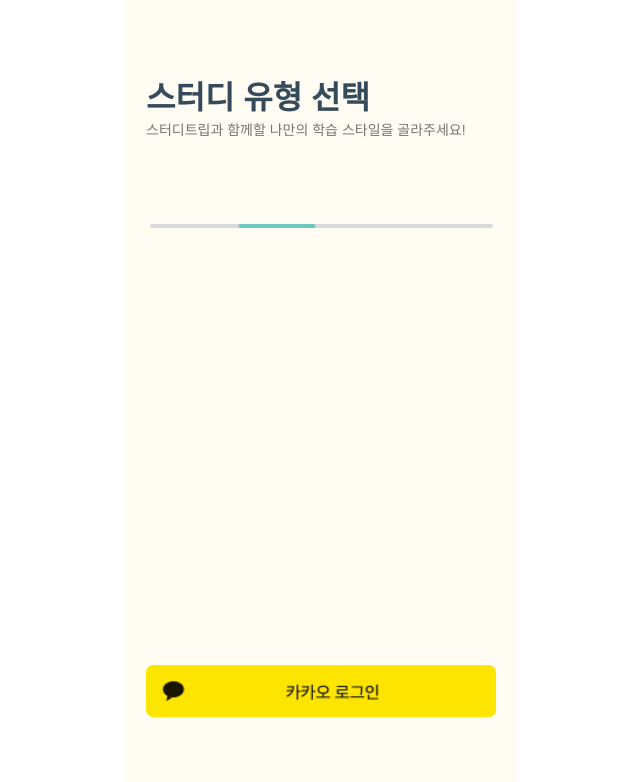
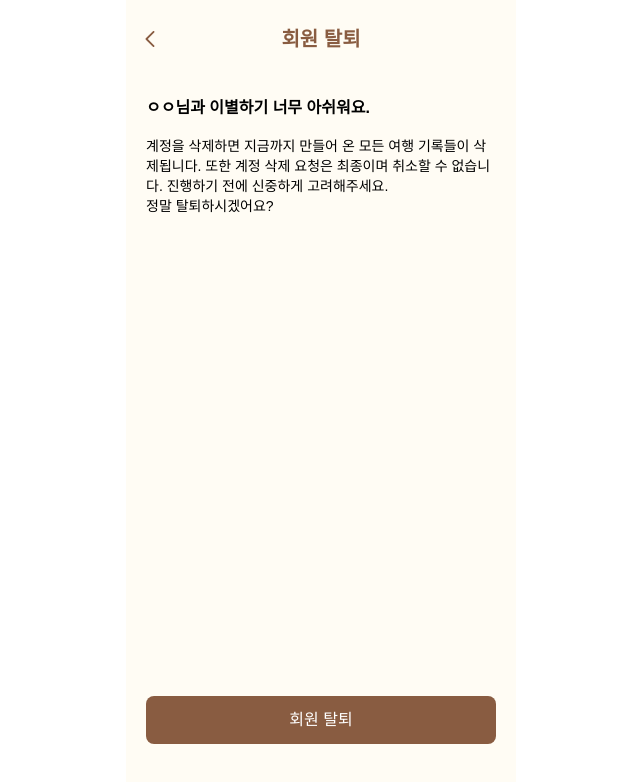
Before and after one commit to ccconac/JECT-4-client, a React (Vite) app: page /settings/withdrawal in a window 1280 px wide. Before the commit this address led to /. Shown: the top 782 px of the page, without its empty margins (319-959 px from the left). Built offline with nearby package versions, Linux system fonts and the light colour scheme; no server answers; a web font is replaced by a local one.

Commit message:
feat: SCRUM-56 - 회원탈퇴 화면 구현

```diff
--- a/src/components/common/BackHeaderLayout.tsx
+++ b/src/components/common/BackHeaderLayout.tsx
@@ -18,7 +18,7 @@ const BackHeader = ({ title, onBack }: BackHeaderProps) => {
     };
 
     return (
-        <div className="absolute inset-x-0 flex w-full items-center px-4 py-3">
+        <div className="absolute inset-x-0 flex w-full items-center px-4 py-6">
             <button onClick={handleBack}>
                 <LeftArrow className="h-4 w-4" />
             </button>
--- a/src/pages/settings/SettingList.tsx
+++ b/src/pages/settings/SettingList.tsx
@@ -1,14 +1,14 @@
-import ArrowIcon from '../../assets/icons/arrow.svg?react';
+import { useNavigate } from 'react-router';
 import SettingItem from './SettingItem';
 
-const settings = [
-    { label: '알림설정', onClick: () => console.log('알림 설정 클릭') },
-    { label: '공지사항', onClick: () => console.log('공지사항 클릭') },
-    { label: '앱 정보', onClick: () => console.log('앱 정보 클릭') },
-    { label: '회원 탈퇴', onClick: () => console.log('회원 탈퇴 클릭') },
-];
-
 const SettingList = () => {
+    const navigate = useNavigate();
+    const settings = [
+        { label: '알림설정', onClick: () => console.log('알림 설정 클릭') },
+        { label: '공지사항', onClick: () => console.log('공지사항 클릭') },
+        { label: '앱 정보', onClick: () => console.log('앱 정보 클릭') },
+        { label: '회원 탈퇴', onClick: () => navigate('/settings/withdrawal') },
+    ];
     return (
         <div>
             {settings.map((item, index) => (
--- a/src/pages/settings/UserPage.tsx
+++ b/src/pages/settings/UserPage.tsx
@@ -10,7 +10,7 @@ const UserPage = () => {
         <div>
             <BackHeader title="프로필 관리" />
             <div className="flex min-h-screen w-full flex-col justify-between pb-14">
-                <div className="pt-16">
+                <div className="pt-20">
                     <div className="relative flex justify-center">
                         <div className="flex h-28 w-28 items-center justify-center overflow-hidden rounded-full bg-white">
                             프로필
--- /dev/null
+++ b/src/pages/settings/WithdrawalPage.tsx
@@ -0,0 +1,37 @@
+import { useNavigate } from 'react-router';
+import BackHeader from '../../components/common/BackHeaderLayout';
+import MainButton from '../../components/common/button/MainButton';
+
+const WithdrawalPage = () => {
+    const navigate = useNavigate();
+    return (
+        <div>
+            <BackHeader title="회원 탈퇴" />
+            <div className="flex min-h-screen w-full flex-col justify-between pb-14">
+                <div className="pt-20">
+                    <div className="text-body py-4 font-semibold">
+                        ㅇㅇ님과 이별하기 너무 아쉬워요.
+                    </div>
+                    <div className="text-small">
+                        계정을 삭제하면 지금까지 만들어 온 모든 여행 기록들이
+                        삭제됩니다. 또한 계정 삭제 요청은 최종이며 취소할 수
+                        없습니다. 진행하기 전에 신중하게 고려해주세요.
+                        <br />
+                        정말 탈퇴하시겠어요?
+                    </div>
+                </div>
+                <MainButton
+                    colorClass="bg-text-sub"
+                    onClick={() => {
+                        alert('회원 탈퇴가 완료되었습니다.');
+                        navigate('/'); // 홈으로 리다이렉트
+                    }}
+                >
+                    회원 탈퇴
+                </MainButton>
+            </div>
+        </div>
+    );
+};
+
+export default WithdrawalPage;
--- a/src/routes.tsx
+++ b/src/routes.tsx
@@ -16,6 +16,7 @@ import SetTravelNamePage from './pages/setup/setTravelGoal/setTravelName';
 import SetStampLinearPage from './pages/setup/setTravelGoal/setStamp';
 import SettingsPage from './pages/settings/SettingsPage';
 import UserPage from './pages/settings/UserPage';
+import WithdrawalPage from './pages/settings/WithdrawalPage';
 
 const Router = () => {
     return (
@@ -58,6 +59,10 @@ const Router = () => {
                 </Route>
                 {/* 세팅 내부 페이지들 */}
                 <Route path="/settings/user" element={<UserPage />} />
+                <Route
+                    path="/settings/withdrawal"
+                    element={<WithdrawalPage />}
+                />
 
                 {/* 404 처리 : 메인 페이지 리다이렉트 (임시) */}
                 <Route path="*" element={<Navigate to="/" replace />} />
```
